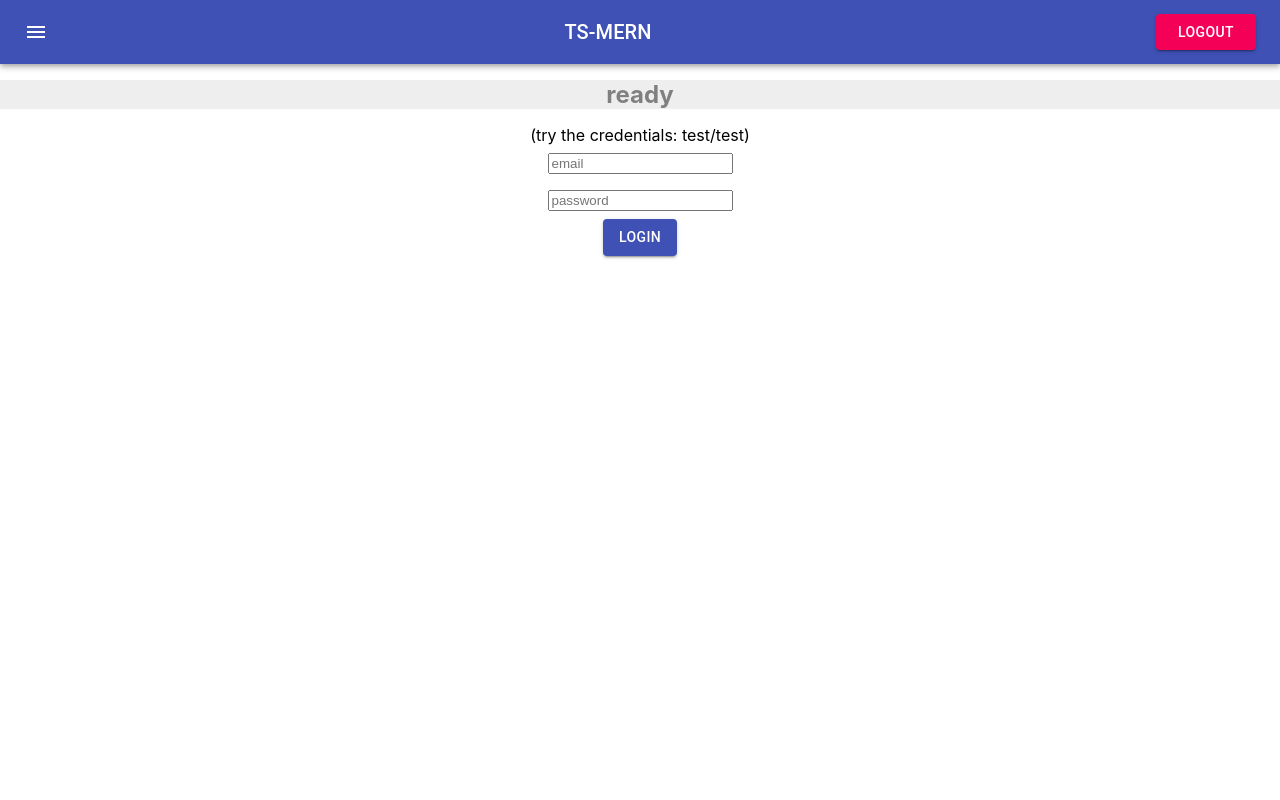
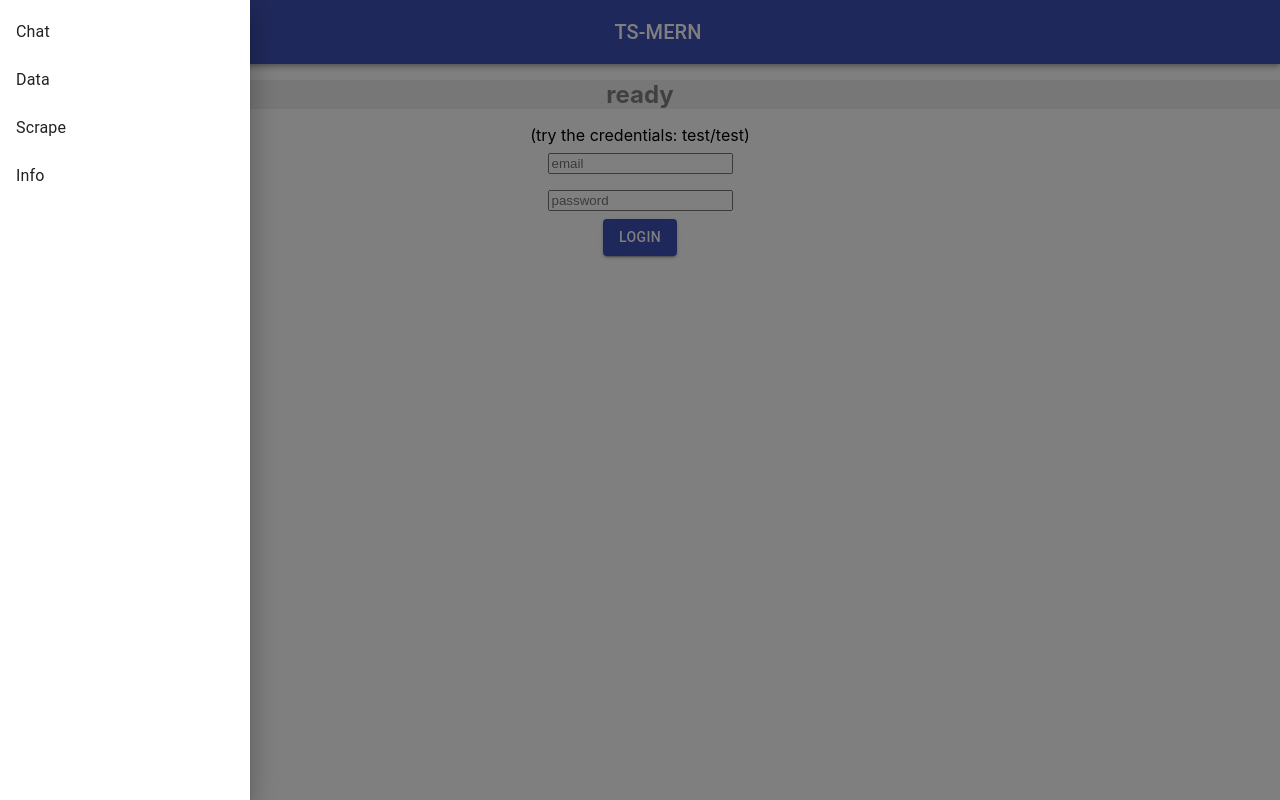
Before and after one commit to dcsan/ts-mern, a React (Create React App) app in the folder frontend/: page / in a window 1280 px wide. Both pictures are taken after a click on the button "Menu". Built offline with nearby package versions, Linux system fonts and the light colour scheme.

Commit message:
add sidemenu navbar

```diff
--- a/frontend/src/App.tsx
+++ b/frontend/src/App.tsx
@@ -6,13 +6,9 @@ import Button from "@material-ui/core/Button"
 import { IItem } from "../../types"
 // import { App } from "../../types"
 import Grid from "@material-ui/core/Grid"
-// import Paper from "@material-ui/core/Paper"
 
-import AppBar from "@material-ui/core/AppBar"
-import Toolbar from "@material-ui/core/Toolbar"
-import Typography from "@material-ui/core/Typography"
-import IconButton from "@material-ui/core/IconButton"
-import MenuIcon from "@material-ui/icons/Menu"
+
+import SideMenu from "./components/SideMenu"
 
 export interface AppState {
   email: string
@@ -63,13 +59,13 @@ class App extends React.Component<{}, AppState> {
   }
 
   public render() {
-    const appBar = this.TopNavBar()
+    // const appBar = this.TopNavBar()
     const spacing = 2
     const jsonData = JSON.stringify(this.state.data, null, 2)
     return (
 
       <div className="App">
-        { appBar }
+        <SideMenu />
         <div className="App-header">
           <h1 className="App-title">{ this.state.msg }</h1>
         </div>
@@ -122,6 +118,16 @@ class App extends React.Component<{}, AppState> {
                     onClick={ this.getMeals }
                   >
                     api/meals
+                  </Button>
+
+                  <Button
+                    id="logoutButton"
+                    className="side-button"
+                    disabled={ this.state.isRequesting }
+                    variant="contained"
+                    color="secondary"
+                    onClick={ this.logout }>
+                    Logout
                   </Button>
 
                 </div>
@@ -217,33 +223,6 @@ class App extends React.Component<{}, AppState> {
 
   }
 
-  private TopNavBar() {
-
-    return (
-      <div className="root">
-        <AppBar position="static">
-          <Toolbar>
-            <IconButton edge="start" className="menu-button" color="inherit" aria-label="Menu">
-              <MenuIcon />
-            </IconButton>
-            <Typography variant="h6" className="title">
-              TS-MERN
-            </Typography>
-            <Button
-              id="logoutButton"
-              className="side-button"
-              disabled={ this.state.isRequesting }
-              variant="contained"
-              color="secondary"
-              onClick={ this.logout }>
-              Logout
-            </Button>
-          </Toolbar>
-        </AppBar>
-      </div>
-    )
-  }
-
   // WIP display as table
   private dataTable() {
     this.state.data.map((item: IItem, index) => (
--- /dev/null
+++ b/frontend/src/components/SideMenu.tsx
@@ -0,0 +1,119 @@
+import React from 'react'
+import { makeStyles } from '@material-ui/core/styles'
+import Drawer from '@material-ui/core/Drawer'
+import Button from '@material-ui/core/Button'
+import List from '@material-ui/core/List'
+import Divider from '@material-ui/core/Divider'
+import ListItem from '@material-ui/core/ListItem'
+import ListItemIcon from '@material-ui/core/ListItemIcon'
+import ListItemText from '@material-ui/core/ListItemText'
+import InboxIcon from '@material-ui/icons/MoveToInbox'
+import MailIcon from '@material-ui/icons/Mail'
+
+import AppBar from "@material-ui/core/AppBar"
+import Toolbar from "@material-ui/core/Toolbar"
+import Typography from "@material-ui/core/Typography"
+import IconButton from "@material-ui/core/IconButton"
+import MenuIcon from "@material-ui/icons/Menu"
+
+const useStyles = makeStyles({
+  list: {
+    width: 250,
+  },
+  fullList: {
+    width: 'auto',
+  },
+})
+
+export default function TemporaryDrawer() {
+  const classes = useStyles()
+  const [state, setState] = React.useState({
+    top: false,
+    left: false,
+    bottom: false,
+    right: false,
+  })
+
+  type DrawerSide = 'top' | 'left' | 'bottom' | 'right'
+  const toggleDrawer = (side: DrawerSide, open: boolean) => (
+    event: React.KeyboardEvent | React.MouseEvent,
+  ) => {
+    if (
+      event.type === 'keydown' &&
+      ((event as React.KeyboardEvent).key === 'Tab' ||
+        (event as React.KeyboardEvent).key === 'Shift')
+    ) {
+      return
+    }
+
+    setState({ ...state, [side]: open })
+  }
+
+  const sideList = (side: DrawerSide) => (
+    <div
+      className={classes.list}
+      role="presentation"
+      onClick={toggleDrawer(side, false)}
+      onKeyDown={toggleDrawer(side, false)}
+    >
+      <List>
+        {['Chat', 'Data', 'Scrape', 'Info'].map((text, index) => (
+          <ListItem button={true} key={text}>
+            <ListItemText primary={text} />
+          </ListItem>
+        ))}
+      </List>
+    </div>
+  )
+
+  // const fullList = (side: DrawerSide) => (
+  //   <div
+  //     className={classes.fullList}
+  //     role="presentation"
+  //     onClick={toggleDrawer(side, false)}
+  //     onKeyDown={toggleDrawer(side, false)}
+  //   >
+  //     <List>
+  //       {['Inbox', 'Starred', 'Send email', 'Drafts'].map((text, index) => (
+  //         <ListItem button={true} key={text}>
+  //           <ListItemIcon>{index % 2 === 0 ? <InboxIcon /> : <MailIcon />}</ListItemIcon>
+  //           <ListItemText primary={text} />
+  //         </ListItem>
+  //       ))}
+  //     </List>
+  //     <Divider />
+  //     <List>
+  //       {['All mail', 'Trash', 'Spam'].map((text, index) => (
+  //         <ListItem button={true} key={text}>
+  //           <ListItemIcon>{index % 2 === 0 ? <InboxIcon /> : <MailIcon />}</ListItemIcon>
+  //           <ListItemText primary={text} />
+  //         </ListItem>
+  //       ))}
+  //     </List>
+  //   </div>
+  // )
+
+  const topBar = () => (
+    <div className="root">
+      <AppBar position="static">
+        <Toolbar>
+          <IconButton edge="start" className="menu-button" color="inherit" aria-label="Menu">
+            <MenuIcon onClick={toggleDrawer('left', true)}/>
+          </IconButton>
+          <Typography variant="h6" className="title">
+            TS-MERN
+          </Typography>
+        </Toolbar>
+      </AppBar>
+    </div>
+  )
+
+  return (
+    <div>
+      { topBar() }
+      <Drawer open={state.left} onClose={toggleDrawer('left', false)}>
+        {sideList('left')}
+      </Drawer>
+    </div>
+  )
+}
```
Also changed, not shown: 2 other files (tests, documents, lock files or other folders).
